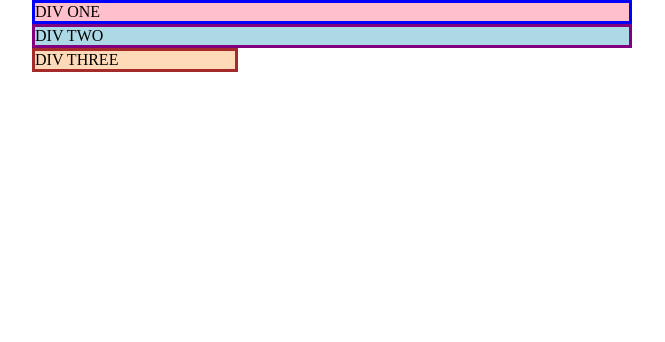
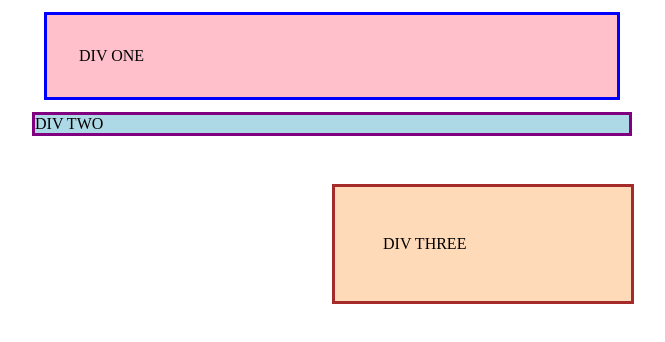
Before and after one commit to randyrobertr/odin-project, a plain HTML site: page css-exercises/block-and-inline/01-margin-and-padding-1/index.html in a window 1280 px wide. Shown: the whole page, without its empty margins (308-973 px from the left). Drawn offline with Linux system fonts and the light colour scheme.

Commit message:
tugas css 01-margin-and-padding

```diff
--- a/css-exercises/block-and-inline/01-margin-and-padding-1/index.html
+++ b/css-exercises/block-and-inline/01-margin-and-padding-1/index.html
@@ -5,7 +5,7 @@
     <meta http-equiv="X-UA-Compatible" content="IE=edge">
     <meta name="viewport" content="width=device-width, initial-scale=1.0">
     <title>Margin and Padding exercise</title>
-    <link rel="stylesheet" href="style.css">
+    <link rel="stylesheet" href="./style.css">
   </head>
   <body>
     <div class="one">
--- a/css-exercises/block-and-inline/01-margin-and-padding-1/style.css
+++ b/css-exercises/block-and-inline/01-margin-and-padding-1/style.css
@@ -7,15 +7,15 @@ body {
   background: pink;
   border: 3px solid blue;
   /* CHANGE ME */
-  padding: 0px;
-  margin: 0px;
+  padding: 32px;
+  margin: 12px;
 }
 
 .two {
   background: lightblue;
   border: 3px solid purple;
   /* CHANGE ME */
-  margin-bottom: 0px;
+  margin-bottom: 48px;
 }
 
 .three {
@@ -23,6 +23,6 @@ body {
   border: 3px solid brown;
   width: 200px;
   /* CHANGE ME */
-  padding: 0px;
-  margin-left: 0px;
+  padding: 48px;
+  margin-left: 300px;
 }
```
